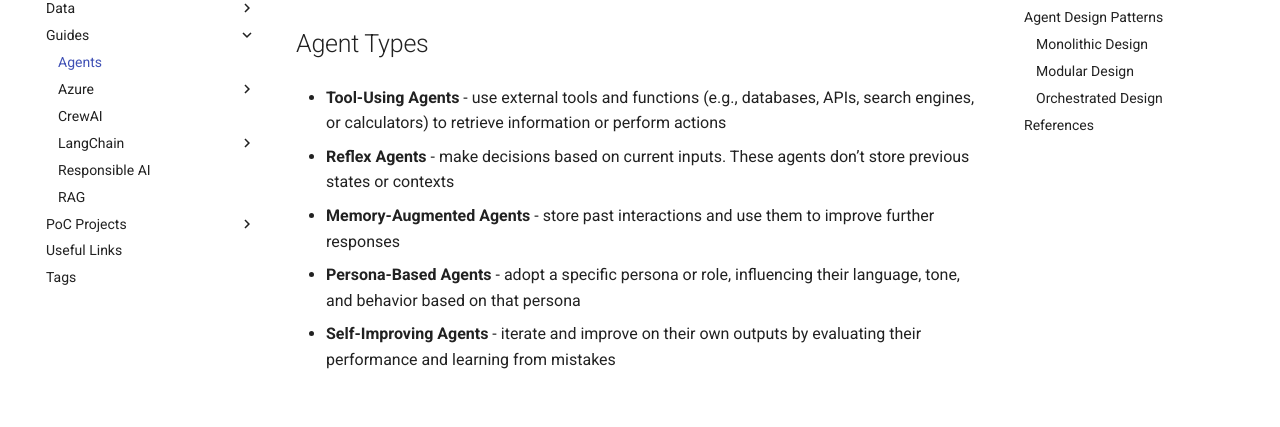
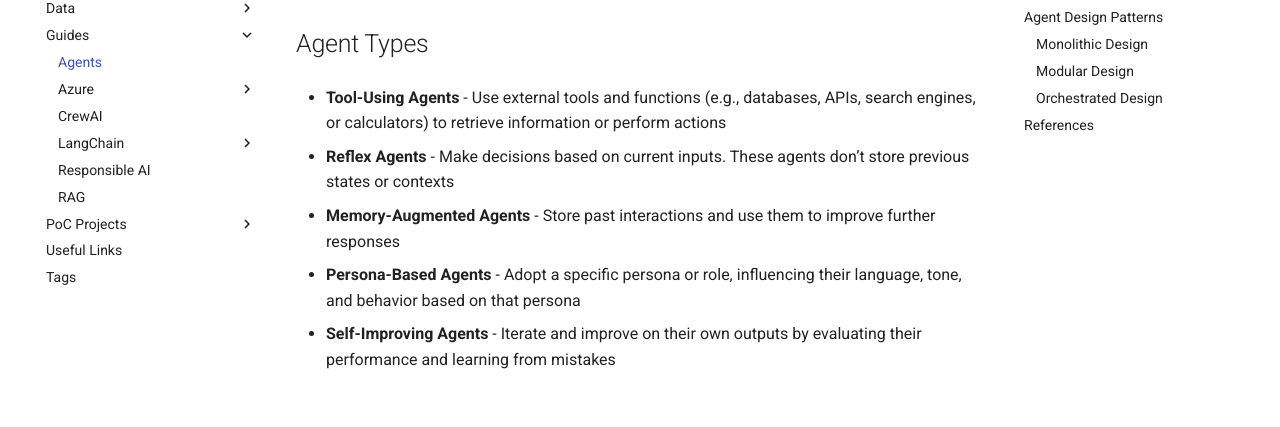
Before and after one commit to DEFRA/ai-data-development-standards, an MkDocs documentation site: the page built from docs/guides/agents.md, in a window 1280 px wide and 900 px high, scrolled down 382 px. Shown: the part 172-599 px from the top of the window. Built offline with MkDocs 1.6.1 and Material for MkDocs 9.7.7, drawn with Linux system fonts in a browser that asks for light colours; comment, search, counter and statistics services are not loaded.

Commit message:
capitalise sentences

```diff
--- a/docs/guides/agents.md
+++ b/docs/guides/agents.md
@@ -18,15 +18,15 @@ This page provides an overview of different agent frameworks and types for Large
 
 ## Agent Types
 
-- **Tool-Using Agents** - use external tools and functions (e.g., databases, APIs, search engines, or calculators) to retrieve information or perform actions
+- **Tool-Using Agents** - Use external tools and functions (e.g., databases, APIs, search engines, or calculators) to retrieve information or perform actions
 
-- **Reflex Agents** - make decisions based on current inputs. These agents don’t store previous states or contexts
+- **Reflex Agents** - Make decisions based on current inputs. These agents don’t store previous states or contexts
 
-- **Memory-Augmented Agents** - store past interactions and use them to improve further responses
+- **Memory-Augmented Agents** - Store past interactions and use them to improve further responses
 
-- **Persona-Based Agents** - adopt a specific persona or role, influencing their language, tone, and behavior based on that persona
+- **Persona-Based Agents** - Adopt a specific persona or role, influencing their language, tone, and behavior based on that persona
 
-- **Self-Improving Agents** - iterate and improve on their own outputs by evaluating their performance and learning from mistakes
+- **Self-Improving Agents** - Iterate and improve on their own outputs by evaluating their performance and learning from mistakes
 
 ## Agent Design Patterns
 
```
